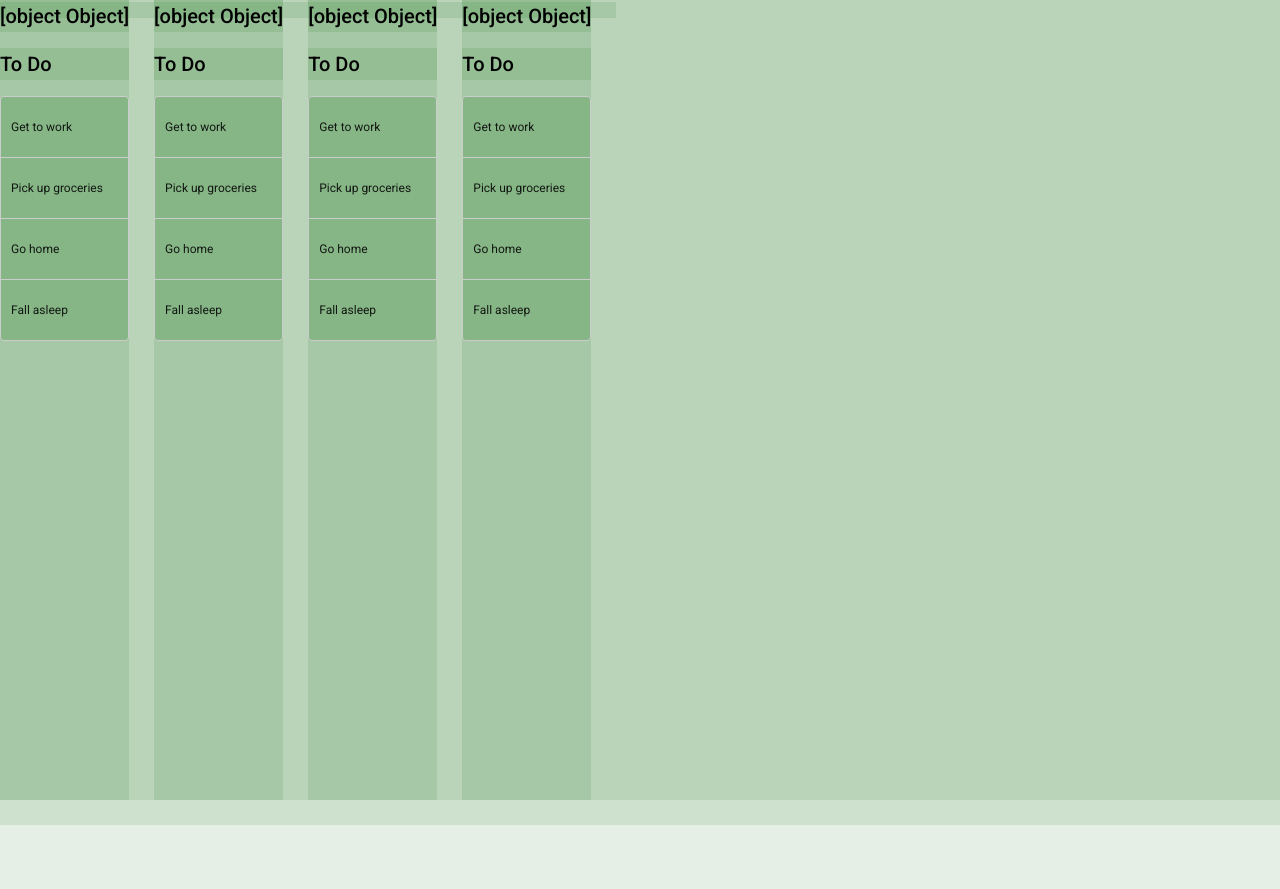
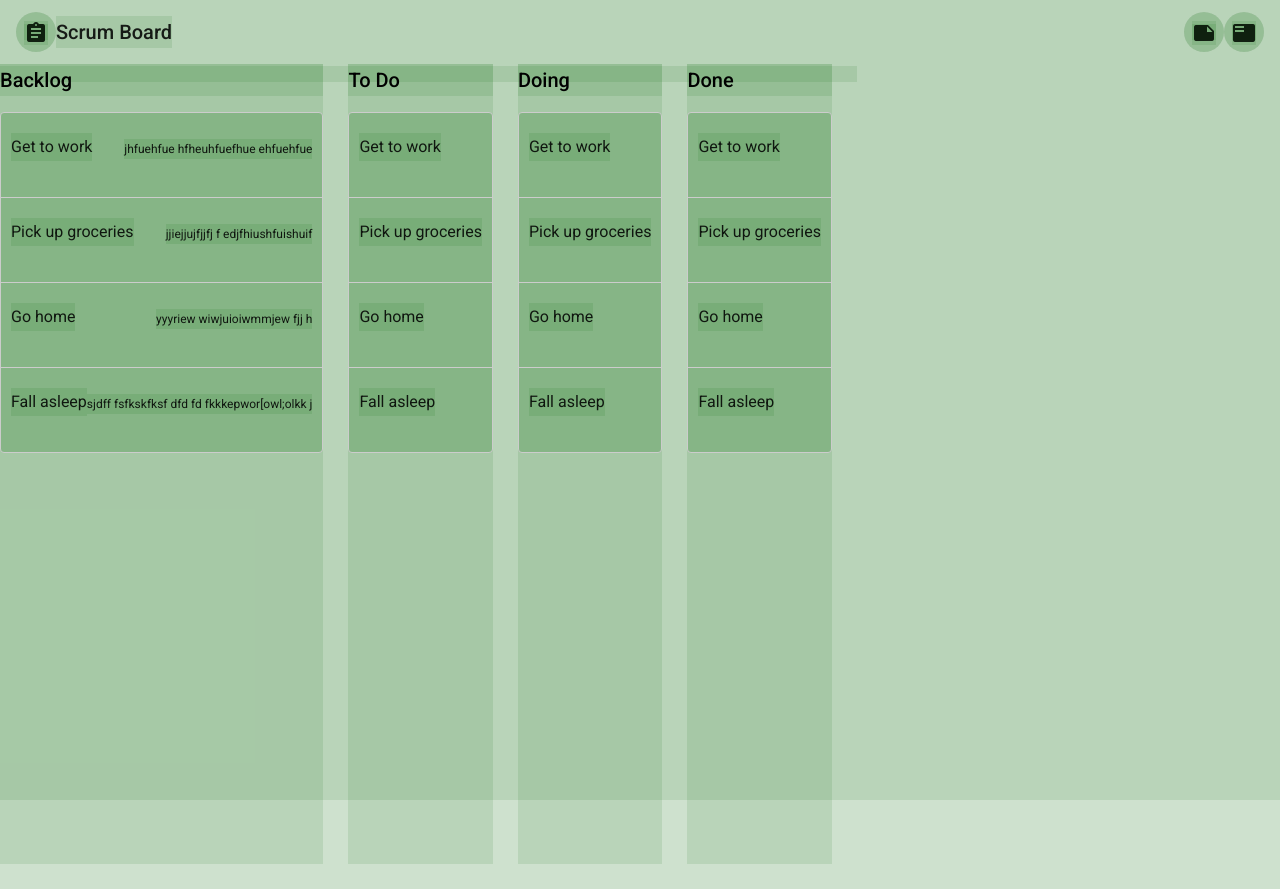
Before and after one commit to cristianzortea/scrum, an Angular app: page / in a window 1280 px wide. Before the commit the page ends 825 px from the top, so only its background shows below. Built offline with nearby package versions, Linux system fonts and the light colour scheme.

Commit message:
Add column files

```diff
--- a/src/app/app.component.html
+++ b/src/app/app.component.html
@@ -1 +1,4 @@
+<app-header></app-header>
+
+
 <app-board></app-board>
--- a/src/app/app.module.ts
+++ b/src/app/app.module.ts
@@ -14,6 +14,7 @@ import { MatDividerModule } from '@angular/material/divider';
 import { BoardComponent } from './board/board.component';
 import { DragDropModule } from "@angular/cdk/drag-drop";
 import { ColumnComponent } from './column/column.component';
+import { HeaderComponent } from './header/header.component';
 
 
 @NgModule({
@@ -21,6 +22,7 @@ import { ColumnComponent } from './column/column.component';
     AppComponent,
     BoardComponent,
     ColumnComponent,
+    HeaderComponent,
 
   ],
   imports: [
--- a/src/app/board/board.component.html
+++ b/src/app/board/board.component.html
@@ -1,5 +1,4 @@
 <div cdkDropListGroup>
-  <app-column *ngFor="let column of columns" column="{{column}}" ></app-column>
-
-
+  <app-column *ngFor="let column of columns" [column]=column >
+  </app-column>
 </div>
--- a/src/app/board/board.component.ts
+++ b/src/app/board/board.component.ts
@@ -1,5 +1,8 @@
 import {Component, OnInit } from '@angular/core';
 import {CdkDragDrop,CdkDragEnter, CdkDragExit ,  moveItemInArray, transferArrayItem} from '@angular/cdk/drag-drop';
+import { Column } from '../column';
+import { Story } from '../story';
+
 /**
  * @title Drag&Drop connected sorting group
  */
@@ -11,41 +14,38 @@ import {CdkDragDrop,CdkDragEnter, CdkDragExit ,  moveItemInArray, transferArrayI
 
 export class BoardComponent implements OnInit {
 
-  columns = [
+  columns: Column[] = [
     {
-      "id": "1",
-      "name": "Backlog",
-      "stories": ['Get up', 'Pick up groceries']
-    },
-    {
-      "id": "2",
-      "name": "To Do"
-    },
-    {
-      "id": "3",
-      "name": "Doing"
-    },
-    {
-      "id": "4",
-      "name": "Done"
-    }
+      id: 1,
+      name: 'Backlog',
+      color:'red',
+      stories : [ {
+        id: 1,
+        name: 'Get to work',
+        description:'jhfuehfue hfheuhfuefhue ehfuehfue'
+      }, {
+        id:20,
+        name:'Pick up groceries',
+        description:'jjiejjujfjjfj f edjfhiushfuishuif'
+      },{
+        id:30,
+        name:'Go home',
+        description:'yyyriew wiwjuioiwmmjew fjj h '
+      },{
+        id:34,
+        name:'Fall asleep',
+        description:' sjdff  fsfkskfksf  dfd fd  fkkkepwor[owl;olkk  j'
+      }]},
+    {id: 2, name: 'To Do', color:'red', stories : [ {id: 10, name: 'Get to work', description:''}, {id:21, name:'Pick up groceries', description:''},{id:31, name:'Go home', description:''},{id:35, name:'Fall asleep', description:''}]},
+    {id: 3, name: 'Doing', color:'red', stories : [ {id: 11, name: 'Get to work', description:''}, {id:22, name:'Pick up groceries', description:''},{id:32, name:'Go home', description:''},{id:36, name:'Fall asleep', description:''}]},
+    {id: 4, name: 'Done', color:'red', stories : [ {id: 12, name: 'Get to work', description:''}, {id:23, name:'Pick up groceries', description:''},{id:33, name:'Go home', description:''},{id:37, name:'Fall asleep', description:''}]}
   ]
-
-  todo = ['Get to work', 'Pick up groceries', 'Go home', 'Fall asleep'];
-  doing = ['Get up', 'Brush teeth', 'Take a shower', 'Check e-mail', 'Walk dog'];
-  done = ['Get up', 'Brush teeth', 'Take a shower', 'Check e-mail', 'Walk dog'];
 
   constructor() {
   }
 
   ngOnInit(): void {
   }
-  entered(event: CdkDragEnter<string[]>) {
-    console.log('Entered', event.item.data);
-   }
 
-   exited(event: CdkDragExit<string[]>) {
-     console.log('Exited', event.item.data);
-   }
 
 }
--- /dev/null
+++ b/src/app/column.ts
@@ -0,0 +1,8 @@
+import { Story } from "./story";
+
+export interface Column {
+    id: number;
+    name: string;
+    color: string;
+    stories: Story[];
+  }
--- a/src/app/column/column.component.html
+++ b/src/app/column/column.component.html
@@ -1,12 +1,14 @@
 <div class="column-container">
-    <h2>{{column}}</h2>
-    <h2>To Do</h2>
+    <h2>{{column.name}}</h2>
     <div
         cdkDropList
-        [cdkDropListData]="todo"
+        [cdkDropListData]="stories"
         class="column-stories"
         cdkDropListSortingDisabled
         (cdkDropListDropped)="drop($event)">
-            <div class="story" *ngFor="let item of todo" cdkDrag>{{item}}</div>
+            <div class="story" *ngFor="let story of column.stories" cdkDrag>
+              <h3>{{story.name}}</h3>
+              <p>{{story.description}}</p>
+            </div>
     </div>
 </div>
--- a/src/app/column/column.component.ts
+++ b/src/app/column/column.component.ts
@@ -1,29 +1,35 @@
 import { Component, Input, OnInit } from '@angular/core';
 import {CdkDragDrop,CdkDragEnter, CdkDragExit ,  moveItemInArray, transferArrayItem} from '@angular/cdk/drag-drop';
+import { Column } from '../column';
+import { Story } from '../story';
 
 @Component({
   selector: 'app-column',
   templateUrl: './column.component.html',
   styleUrls: ['./column.component.css']
 })
+
 export class ColumnComponent implements OnInit {
-  @Input('column') column: Object = "";
-  todo = ['Get to work', 'Pick up groceries', 'Go home', 'Fall asleep'];
-  doing = ['Get up', 'Brush teeth', 'Take a shower', 'Check e-mail', 'Walk dog'];
-  done = ['Get up', 'Brush teeth', 'Take a shower', 'Check e-mail', 'Walk dog'];
+  @Input() column: Column = {id: 0, name: 'Windstorm',color:'', stories:[]};
+
+  stories = this.column.stories;
 
   constructor() { }
 
   ngOnInit(): void {
-    console.log(this.column);
 
   }
 
-  drop(event: CdkDragDrop<string[]>) {
+  drop(event: CdkDragDrop<Story[]>) {
     console.log(event);
     if (event.previousContainer === event.container) {
+      console.log("equals");
       moveItemInArray(event.container.data, event.previousIndex, event.currentIndex);
     } else {
+      console.log("not equals");
+      console.log(event.previousContainer.data.toString);
+
+      console.log(event.previousContainer.data);
       transferArrayItem(
         event.previousContainer.data,
         event.container.data,
--- /dev/null
+++ b/src/app/header/header.component.css
@@ -0,0 +1,3 @@
+.example-spacer {
+    flex: 1 1 auto;
+  }
--- /dev/null
+++ b/src/app/header/header.component.html
@@ -0,0 +1,13 @@
+<mat-toolbar>
+    <button mat-icon-button class="example-icon" aria-label="Example icon-button with menu icon">
+      <mat-icon>assignment</mat-icon>
+    </button>
+    <span>Scrum Board</span>
+    <span class="example-spacer"></span>
+    <button mat-icon-button class="example-icon favorite-icon" aria-label="Example icon-button with heart icon">
+      <mat-icon>note</mat-icon>
+    </button>
+    <button mat-icon-button class="example-icon" aria-label="Example icon-button with share icon">
+      <mat-icon>featured_play_list</mat-icon>
+    </button>
+</mat-toolbar>
--- /dev/null
+++ b/src/app/header/header.component.ts
@@ -0,0 +1,15 @@
+import { Component, OnInit } from '@angular/core';
+
+@Component({
+  selector: 'app-header',
+  templateUrl: './header.component.html',
+  styleUrls: ['./header.component.css']
+})
+export class HeaderComponent implements OnInit {
+
+  constructor() { }
+
+  ngOnInit(): void {
+  }
+
+}
--- /dev/null
+++ b/src/app/story.ts
@@ -0,0 +1,5 @@
+export interface Story {
+    id: number;
+    name: string;
+    description: string;
+}
```
Also changed, not shown: 1 other file (tests, documents, lock files or other folders).
